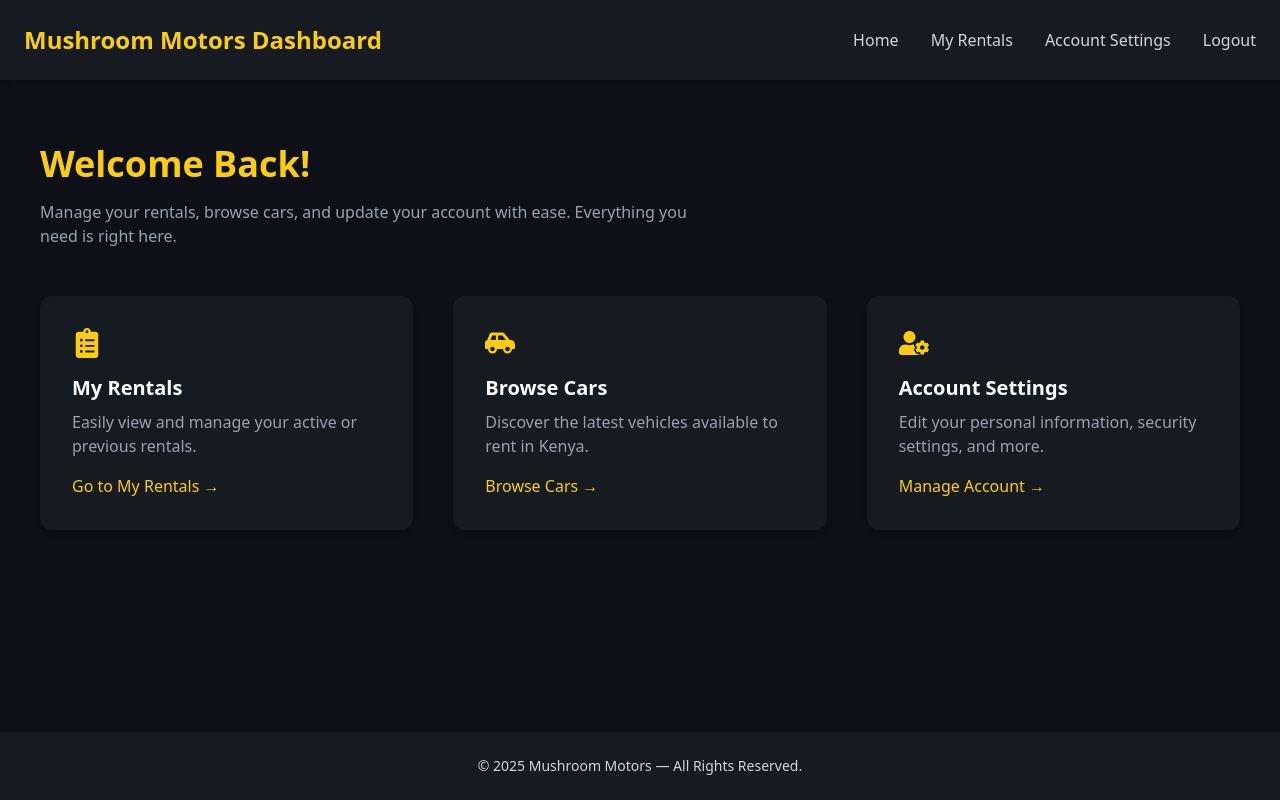
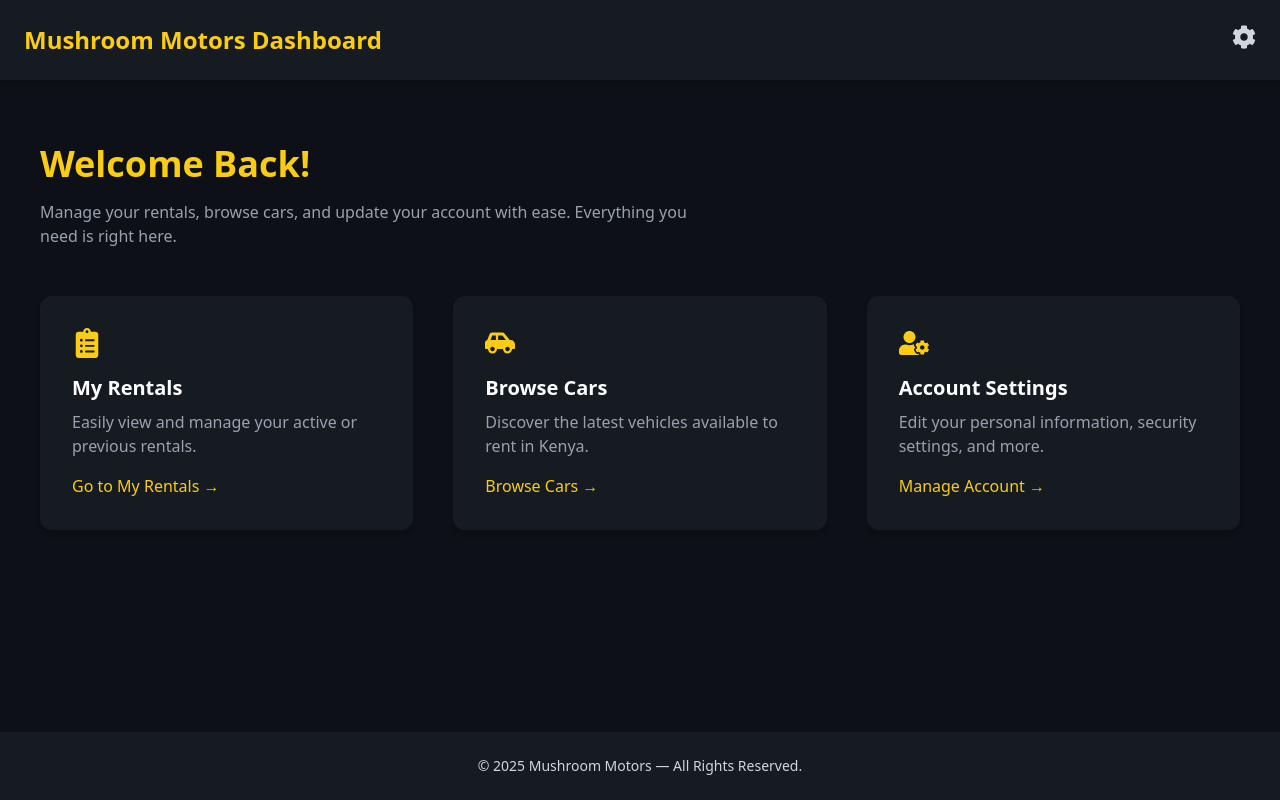
Before and after one commit to festus-sulumeti/mushroom-motors-rental-frontend, a React (Vite) app: page /dashboard in a window 1280 px wide. Built offline with nearby package versions, Linux system fonts and the light colour scheme.

Commit message:
feat: Add settings dropdown with navigation links to user dashboard header

```diff
--- a/src/components/user-dashboard/UserDashboardHome.jsx
+++ b/src/components/user-dashboard/UserDashboardHome.jsx
@@ -1,19 +1,41 @@
-import React from 'react';
+import React, { useState } from 'react';
 import { Link } from 'react-router-dom';
-import { FaCarSide, FaUserCog, FaClipboardList } from 'react-icons/fa';
+import { FaCarSide, FaUserCog, FaClipboardList, FaCog } from 'react-icons/fa';
 
 const UserDashboardHome = () => {
+  const [dropdownOpen, setDropdownOpen] = useState(false);
+
   return (
     <div className="min-h-screen bg-[#0D1117] text-white flex flex-col">
       {/* Header */}
-      <header className="bg-[#161B22] p-6 flex justify-between items-center shadow-md">
+      <header className="bg-[#161B22] p-6 flex justify-between items-center shadow-md relative">
         <h1 className="text-2xl font-bold text-[#FACC15]">Mushroom Motors Dashboard</h1>
-        <nav className="hidden md:flex space-x-8 text-gray-300 font-medium">
-          <Link to="/dashboard" className="hover:text-[#FACC15]">Home</Link>
-          <Link to="/my-rentals" className="hover:text-[#FACC15]">My Rentals</Link>
-          <Link to="/account-settings" className="hover:text-[#FACC15]">Account Settings</Link>
-          <Link to="/" className="hover:text-[#FACC15]">Logout</Link>
-        </nav>
+
+        <div className="relative">
+          <button
+            onClick={() => setDropdownOpen(!dropdownOpen)}
+            className="text-gray-300 text-2xl hover:text-[#FACC15] focus:outline-none"
+          >
+            <FaCog />
+          </button>
+          {dropdownOpen && (
+            <div className="absolute right-0 mt-3 w-48 bg-[#161B22] border border-gray-700 rounded-md shadow-md py-2 z-50">
+
+              <Link
+                to="/account-settings"
+                className="block px-4 py-2 text-sm text-gray-300 hover:bg-[#0D1117] hover:text-[#FACC15]"
+              >
+                Account Settings
+              </Link>
+              <Link
+                to="/"
+                className="block px-4 py-2 text-sm text-gray-300 hover:bg-[#0D1117] hover:text-[#FACC15]"
+              >
+                Logout
+              </Link>
+            </div>
+          )}
+        </div>
       </header>
 
       {/* Main Content */}
```
